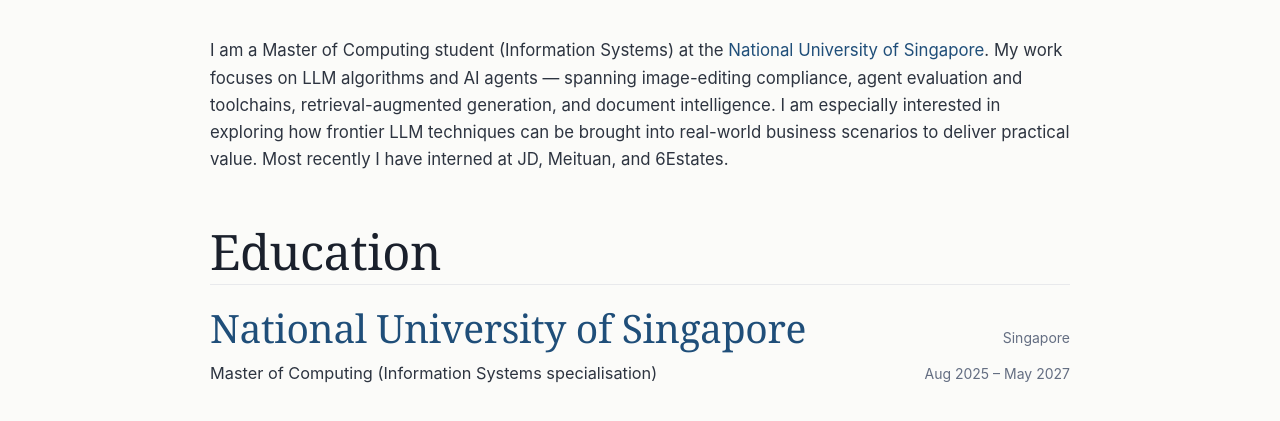
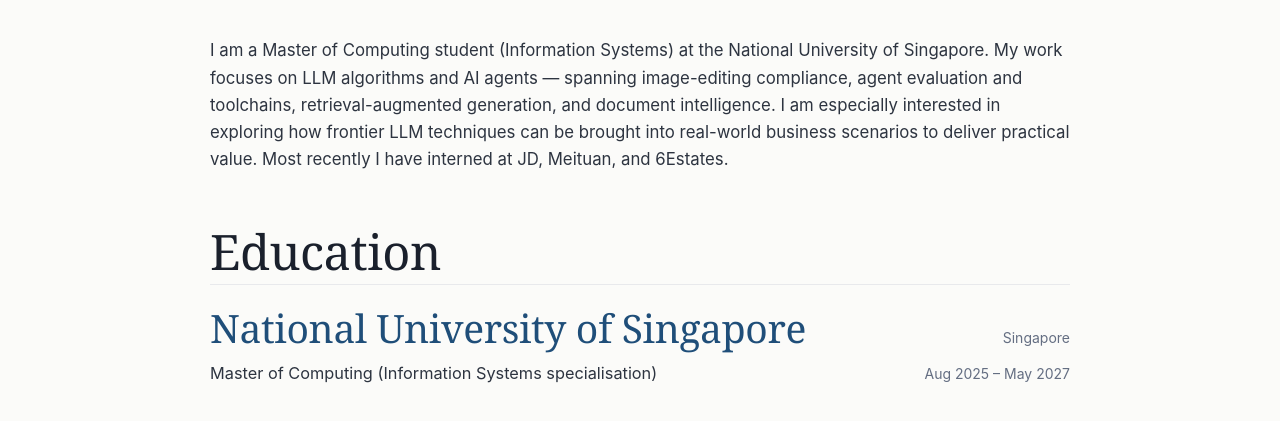
Before and after one commit to lijinxuan1101/personal_website, an Astro site: page / in a window 1280 px wide. Shown: the part 319-740 px from the top of the page. Built offline with nearby package versions, Linux system fonts and the light colour scheme; Astro itself is replaced by a stand-in of ours.

Commit message:
Remove NUS hyperlink from bio intro
Co-Authored-By: Claude Opus 4.8 (1M context) <noreply@anthropic.com>

```diff
--- a/src/pages/index.astro
+++ b/src/pages/index.astro
@@ -154,8 +154,8 @@ const projects = [
 			<!-- Bio -->
 			<section class="mt-10 space-y-4 text-[1.05rem] leading-relaxed">
 				<p class="m-0">
-					I am a Master of Computing student (Information Systems) at the <a
-						href="https://nus.edu.sg/">National University of Singapore</a>. My work focuses on
+					I am a Master of Computing student (Information Systems) at the National University of
+					Singapore. My work focuses on
 					LLM algorithms and AI agents — spanning image-editing compliance, agent evaluation and
 					toolchains, retrieval-augmented generation, and document intelligence. I am especially
 					interested in exploring how frontier LLM techniques can be brought into real-world business
```
